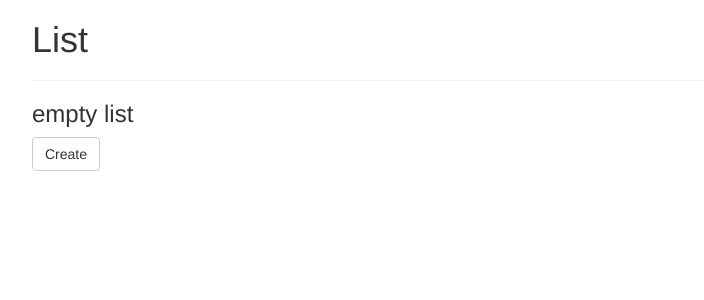
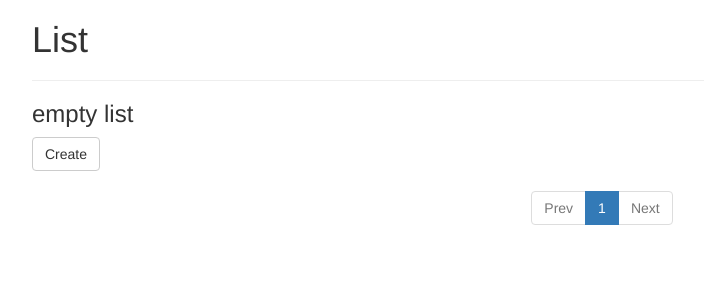
Before and after one commit to nussland/pynstagram, a Django app: page /photos/ in a window 1280 px wide. Shown: the top 300 px of the page, without its empty margins (38-742 px from the left). Run offline with Django 3.2, Linux system fonts and the light colour scheme; data that the repository does not hold is empty; some libraries are stand-ins or nearby versions.

Commit message:
페이징 추가

```diff
--- a/photos/templates/list_photos.html
+++ b/photos/templates/list_photos.html
@@ -1,4 +1,5 @@
 {% extends 'layout.html' %}
+{% load bootstrap3 %}
 
 {% block title %}-list_photos{% endblock %}
 
@@ -24,6 +25,38 @@
         </div>
     {% endfor %}
     <a href="{% url 'photos:create_photo' %}" class="btn btn-default">Create</a>
-    </div>
+    </div><!-- /.container -->
+
+    <div class="container">
+        <nav class="text-center">
+            <ul class="pagination">
+                {% if page_obj.has_previous %}
+                <li>
+                    <a href="?page={{ page_obj.previous_page_number }}"><span>Prev</span></a>
+                </li>
+                {% else %}
+                <li class="disabled">
+                    <a href="#"><span>Prev</span></a>
+                </li>
+                {% endif %}
+
+                {% for page in paginator.page_range %}
+                <li {% if page == page_obj.number %}class="active"{% endif %}>
+                    <a href="?page={{ page }}">{{ page }}</a>
+                </li>
+                {% endfor %}
+
+                {% if page_obj.has_next %}
+                <li>
+                    <a href="?page={{ page_obj.next_page_number }}"><span>Next</span></a>
+                </li>
+                {% else %}
+                <li {% if not page_obj.has_next %}class="disabled"{% endif %}>
+                    <a href="#"><span>Next</span></a>
+                </li>
+                {% endif %}
+            </ul>
+        </nav>
+    </div><!-- /.container -->
 
 {% endblock %}
--- a/photos/views.py
+++ b/photos/views.py
@@ -47,3 +47,4 @@ class PhotoList(ListView):
     model = Photo
     context_object_name = 'photos'
     template_name = 'list_photos.html'
+    paginate_by = 3
```
